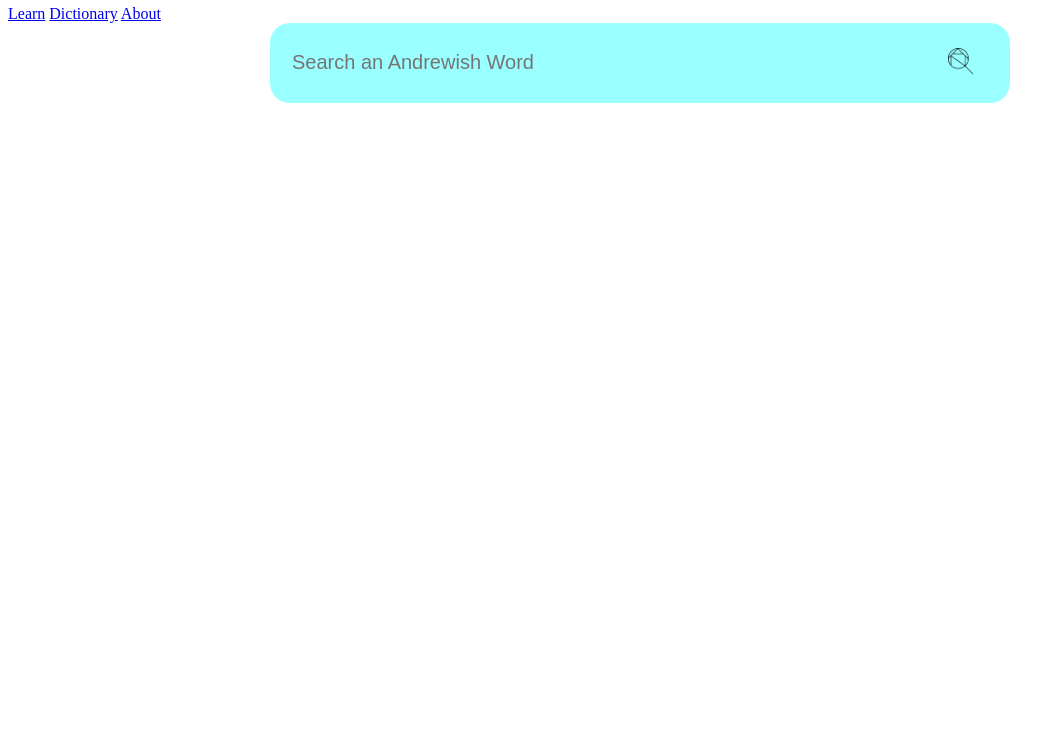
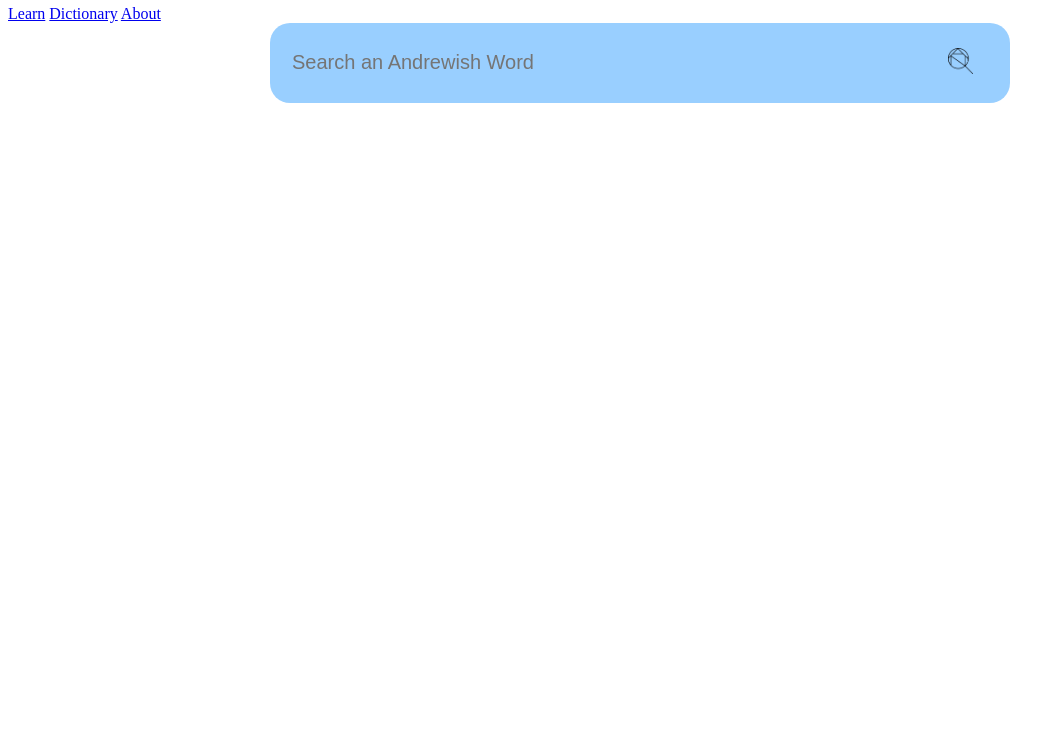
Before and after one commit to andrewishdic/andrewishdic.github.io, a plain HTML site: page index.html in a window 1280 px wide. Shown: the part 62-800 px from the top of the page, without its empty margins (0-1064 px from the left). Drawn offline with Linux system fonts and the light colour scheme.

Commit message:
Update style.css

```diff
--- a/style.css
+++ b/style.css
@@ -12,7 +12,7 @@
   align-items: center;
   border-radius: 20px;
   padding: 10px 20px;
-  background: rgba(0, 255, 255, 0.4);
+  background: rgba(0, 135, 255, 0.4);
 }
 
 .searchbar input {
```
